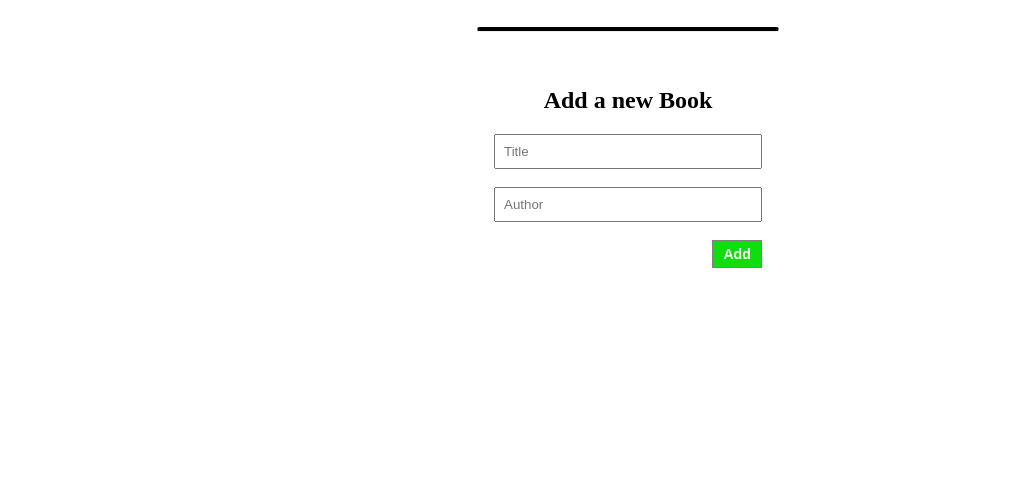
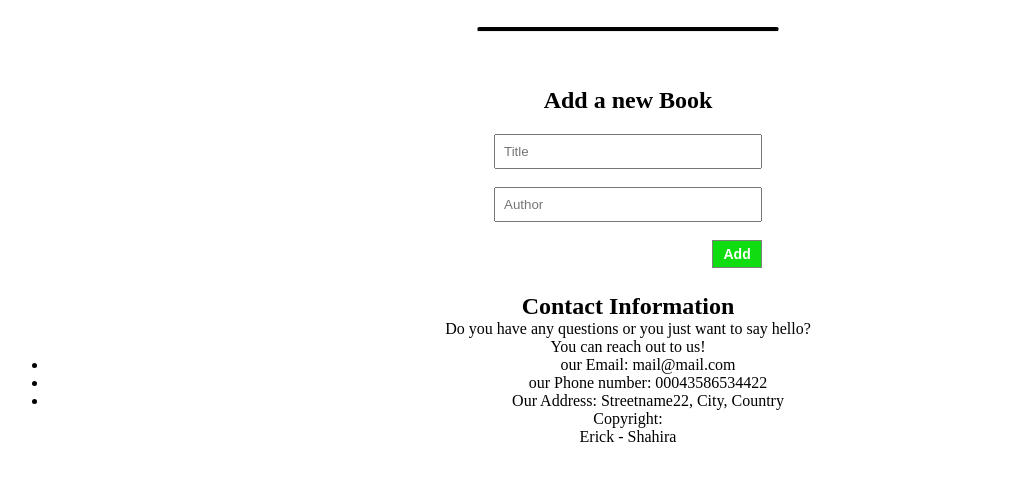
Before and after one commit to shahira-sadat/Awesome-books, a website: page index.html in a window 1280 px wide. Shown: the part 161-642 px from the top of the page, without its empty margins (12-1022 px from the left). Drawn offline with Linux system fonts and the light colour scheme.

Commit message:
Add contact section and copyright in html

```diff
--- a/index.html
+++ b/index.html
@@ -1,6 +1,5 @@
 <!DOCTYPE html>
 <html lang="en">
-
   <head>
     <meta charset="UTF-8" />
     <meta http-equiv="X-UA-Compatible" content="IE=edge" />
@@ -14,9 +13,7 @@
       <header>
         <nav class="main-nav">
           <div>
-                    <p class="logo">
-                        Awesome Books
-                    </p>
+            <p class="logo">Awesome Books</p>
           </div>
           <div>
             <ul class="nav-list">
@@ -44,14 +41,39 @@
         <section class="form">
           <h2>Add a new Book</h2>
           <form>
-                    <input type="text" class="title-input" placeholder="Title" /><br /><br />
-                    <input type="text" class="author-input" placeholder="Author" /><br /><br />
+            <input
+              type="text"
+              class="title-input"
+              placeholder="Title"
+            /><br /><br />
+            <input
+              type="text"
+              class="author-input"
+              placeholder="Author"
+            /><br /><br />
             <button id="addBtn">Add</button>
           </form>
         </section>
+        <section class="contact">
+          <h1 class="h1 contact-title">Contact Information</h1>
+          <p class="contact-text">
+            Do you have any questions or you just want to say hello?<br />
+            You can reach out to us!
+          </p>
+          <ul class="contact-list">
+            <li class="contact-item">our Email: mail@mail.com</li>
+            <li class="contact-item">our Phone number: 00043586534422</li>
+            <li class="contact-item">
+              Our Address: Streetname22, City, Country
+            </li>
+          </ul>
+        </section>
       </main>
+      <footer class="copyright">
+        <p class="copyright-text">Copyright:</p>
+        <p class="copyrifht-links">Erick - Shahira</p>
+      </footer>
     </div>
     <script src="main.js" defer></script>
   </body>
-
 </html>
```
Lines whose indentation alone changed are shown as unchanged.
